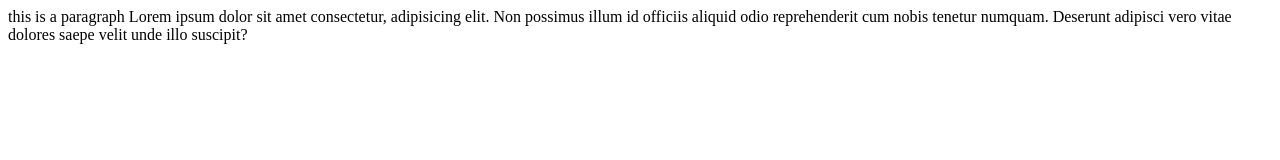
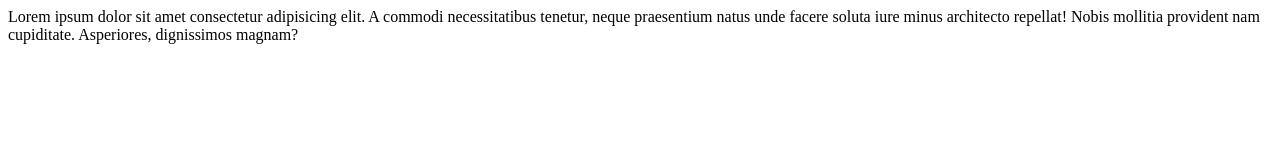
Before and after one commit to ImDanial23/2nd-Repo, a plain HTML site: page index.htm in a window 1280 px wide. Drawn offline with Linux system fonts and the light colour scheme.

Commit message:
add lorem

```diff
--- a/index.htm
+++ b/index.htm
@@ -1,3 +1,2 @@
-<pr>this is a paragraph</pr>
-<pr>Lorem ipsum dolor sit amet consectetur, adipisicing elit. Non possimus illum id officiis aliquid odio reprehenderit
-    cum nobis tenetur numquam. Deserunt adipisci vero vitae dolores saepe velit unde illo suscipit?</pr>
+Lorem ipsum dolor sit amet consectetur adipisicing elit. A commodi necessitatibus tenetur, neque praesentium natus unde
+facere soluta iure minus architecto repellat! Nobis mollitia provident nam cupiditate. Asperiores, dignissimos magnam?
```
